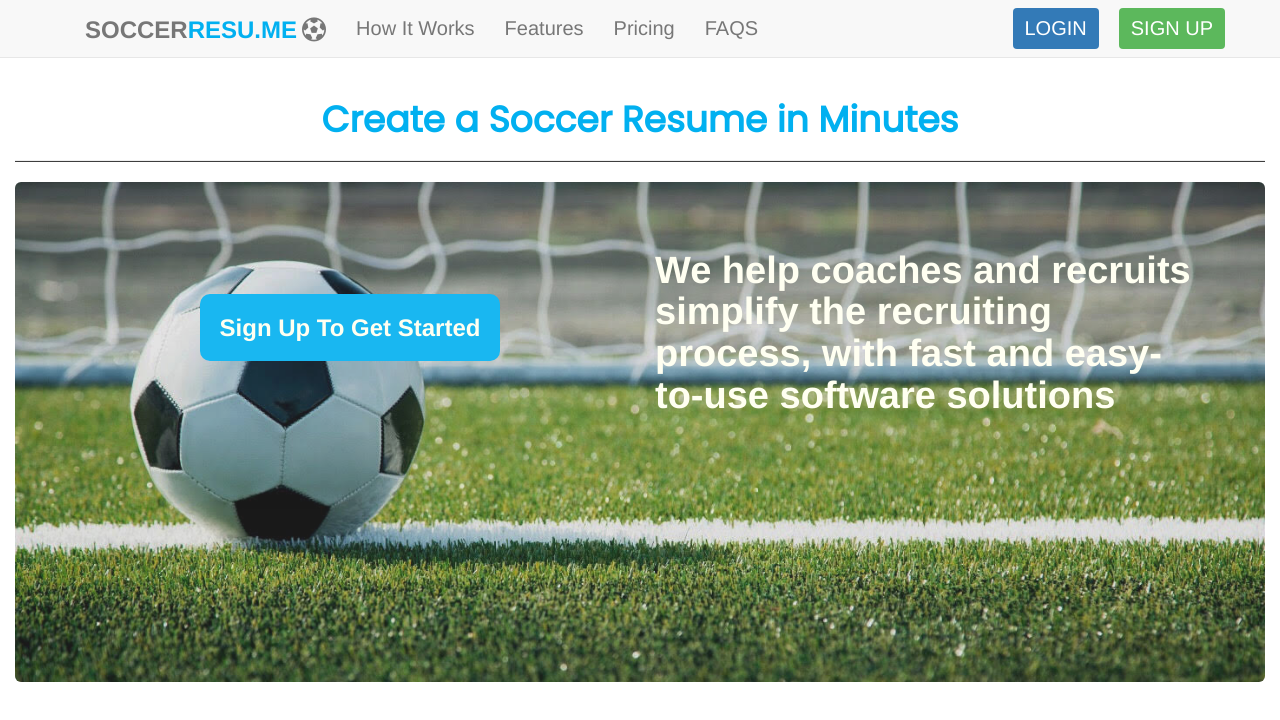
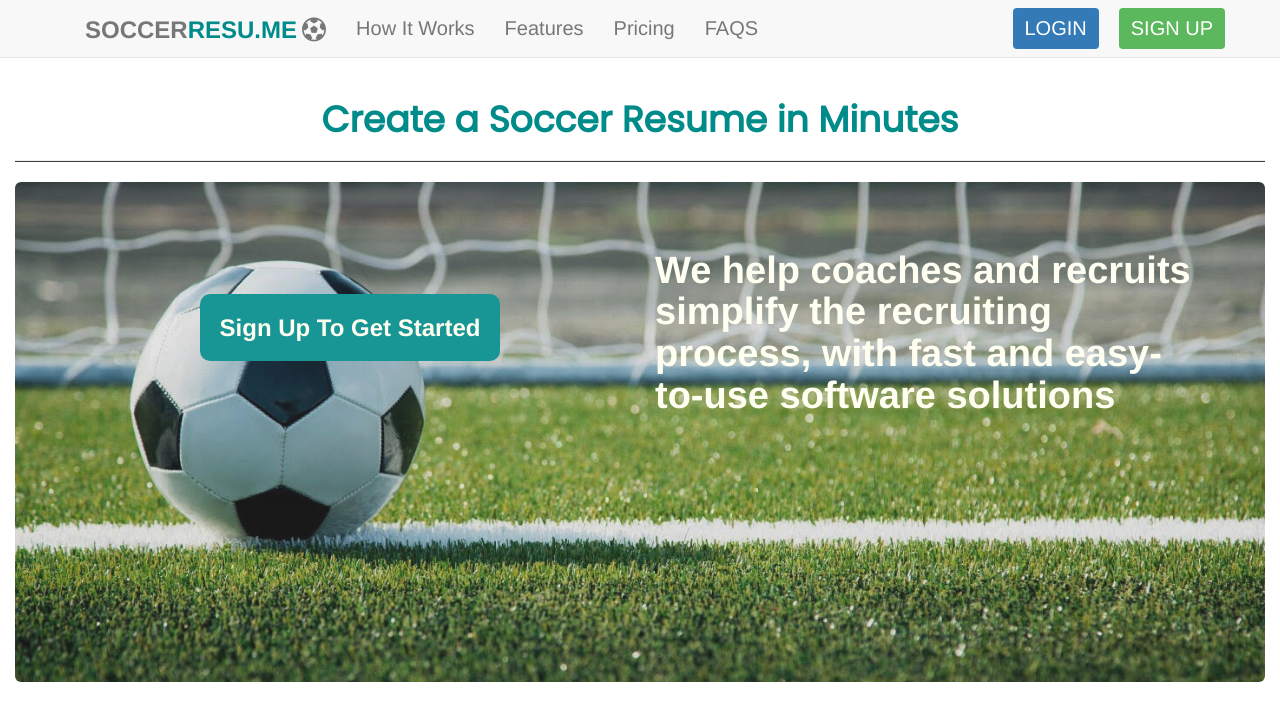
Before and after one commit to colinmac17/soccerresume, a React (Create React App) app in the folder client/: page / in a window 1280 px wide. Shown: the top 720 px of the page. Built offline with nearby package versions, Linux system fonts and the light colour scheme.

Commit message:
changed branding

```diff
--- a/client/src/components/Landing.js
+++ b/client/src/components/Landing.js
@@ -4,12 +4,12 @@ import { Link }  from 'react-router-dom';
 const Landing = (props) => {
     return(
         <div className="container-fluid margin-top-75">
-            <h1 className="text-center aqua bold margin-top-50 poppins-font">Create a Soccer Resume in Minutes</h1>
+            <h1 className="text-center dark-cyan bold margin-top-50 poppins-font">Create a Soccer Resume in Minutes</h1>
             <hr className="landing-hr"/>
             <div className="jumbotron stadium-background">
                 <div className="row">
                     <div className="col-sm-6 col-xs-12">
-                        <h1 className="text-center bold margin-top-50"><Link className="aqua-background pointer white signup-btn" to="signup">Sign Up To Get Started</Link></h1>
+                        <h1 className="text-center bold margin-top-50"><Link className="dark-cyan-background pointer white signup-btn" to="signup">Sign Up To Get Started</Link></h1>
                     </div>
                     <div className="col-sm-6 col-xs-12">
                         <h2 className="tagline bold"> We help coaches and recruits simplify the recruiting process, with fast and easy-to-use software solutions</h2>
--- a/client/src/components/Marketing/Features.js
+++ b/client/src/components/Marketing/Features.js
@@ -11,21 +11,21 @@ const Features = () => {
                 <div className="row text-center">
                     <div className="col-xs-12 col-sm-4">
                         <div className="feature">
-                            <i className="fa fa-universal-access fa-5x aqua" aria-hidden="true"></i>
+                            <i className="fa fa-universal-access fa-5x dark-cyan" aria-hidden="true"></i>
                             <h2 className="black-text feature-header">Custom Resume Link</h2>
                             <p className="black-text">We provide you with a unique public link so that your online resume can be easily identified on mobile, tablet, or desktop.</p>
                         </div>
                     </div>
                     <div className="col-xs-12 col-sm-4">
                         <div className="feature">
-                            <i className="fa fa-line-chart fa-5x aqua" aria-hidden="true"></i>
+                            <i className="fa fa-line-chart fa-5x dark-cyan" aria-hidden="true"></i>
                             <h2 className="black-text feature-header">Define Your Brand</h2>
                             <p className="black-text">Make your resume stand out with your GPA, ACT Score, Greatest Achievements, Highlight Videos, and more.</p>
                         </div>
                     </div>
                     <div className="col-xs-12 col-sm-4">
                         <div className="feature">
-                            <i  className="fa fa-binoculars fa-5x aqua" aria-hidden="true"></i>
+                            <i  className="fa fa-binoculars fa-5x dark-cyan" aria-hidden="true"></i>
                             <h2 className="black-text feature-header">Expand Your Search</h2>
                             <p className="black-text">Become discovered by coaches with minimal effort. Coaches can search our database of athletes to find recruits.</p>
                         </div>
--- a/client/src/components/Marketing/HowItWorks.js
+++ b/client/src/components/Marketing/HowItWorks.js
@@ -11,21 +11,21 @@ const HowItWorks = () => {
                 <div className="row text-center">
                     <div className="col-xs-12 col-sm-4">
                         <div className="feature">
-                            <i className="fa fa-user fa-5x aqua" aria-hidden="true"></i>
+                            <i className="fa fa-user fa-5x dark-cyan" aria-hidden="true"></i>
                             <h2 className="black-text feature-header">Create a Profile</h2>
                             <p className="black-text"> Sign up for free right here on our website.</p>
                         </div>
                     </div>
                     <div className="col-xs-12 col-sm-4">
                         <div className="feature">
-                            <i className="fa fa-star fa-5x aqua" aria-hidden="true"></i>
+                            <i className="fa fa-star fa-5x dark-cyan" aria-hidden="true"></i>
                             <h2 className="black-text feature-header">Fill in the Details</h2>
                             <p className="black-text"> Add your academic and athletic stats, notable accolades, and contact information.</p>
                         </div>
                     </div>
                     <div className="col-xs-12 col-sm-4">
                         <div className="feature">
-                            <i  className="fa fa-retweet fa-5x aqua" aria-hidden="true"></i>
+                            <i  className="fa fa-retweet fa-5x dark-cyan" aria-hidden="true"></i>
                             <h2 className="black-text feature-header">Share with Coaches</h2>
                             <p className="black-text">Share your resume with the world using your custom profile link, or download your resume as a PDF right in the app.</p>
                         </div>
--- a/client/src/components/Nav.js
+++ b/client/src/components/Nav.js
@@ -10,7 +10,7 @@ class Nav extends Component {
                 <Grid>
                     <Navbar.Header>
                         <Navbar.Brand>
-                        <Link to="/"><span className="bold">SOCCER</span><span className="aqua bold">RESU.ME</span><i className="fa fa-futbol-o margin-left-5" aria-hidden="true"></i></Link>
+                        <Link to="/"><span className="bold">SOCCER</span><span className="dark-cyan bold">RESU.ME</span><i className="fa fa-futbol-o margin-left-5" aria-hidden="true"></i></Link>
                         </Navbar.Brand>
                         <Navbar.Toggle data-toggle="collapsed" data-target="#navbar-collapsed"/>
                     </Navbar.Header>
--- a/client/src/components/SignUp.js
+++ b/client/src/components/SignUp.js
@@ -48,12 +48,12 @@ class SignUp extends Component {
         return (
             <div className="container margin-top-75">
             <h1 className="text-center cabin-font">Create a Free Acount</h1>
-            <form id="signUpForm" method="POST" action="/signup" onSubmit={this.handleFormSubmit()}>
+            <form id="signUpForm" method="POST" action="/newuser" onSubmit={this.handleFormSubmit()}>
             <div className="row">
                 <div className="col-xs-6">
                     <div className="form-group">
                         <label for="firstName">First Name:</label>
-                        <input name="first_name" type="text" className="form-control" placeholder="Wayne" id="firstName" required/>
+                        <input name="first_name" type="text" className="form-control" placeholder="Wayne" id="firstName" required value={first_name} onChange={this.onChange}/>
                     </div>
                 </div>
                 <div className="col-xs-6">
--- a/client/src/index.css
+++ b/client/src/index.css
@@ -242,6 +242,10 @@ Font/Color Styles
   color:#01b0f0;
 }
 
+.dark-cyan {
+  color: #008b8b;
+}
+
 .navy {
   color: #046487;
 }
@@ -260,6 +264,10 @@ Font/Color Styles
 
 .navy-background {
   background: #046487;
+}
+
+.dark-cyan-background {
+  background: #008b8b;
 }
 
 .bold {
```
Also changed, not shown: 1 other file (tests, documents, lock files or other folders).
